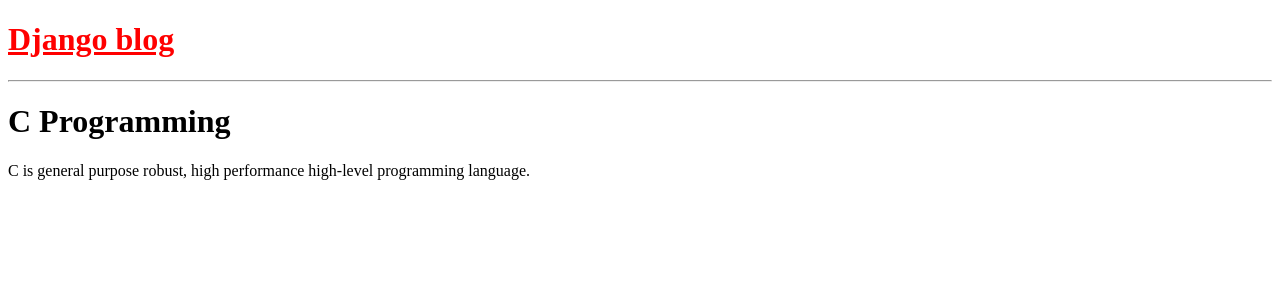
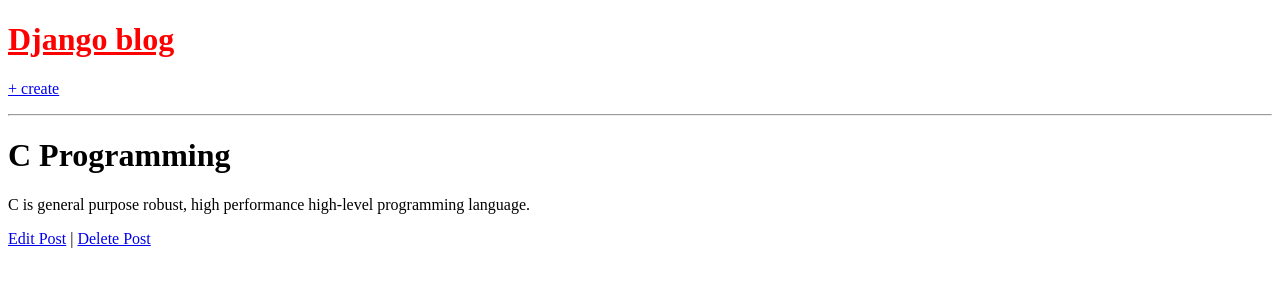
Before and after one commit to Baburam-Ch/blogs-app, a Django app: page /post/1/ in a window 1280 px wide. Shown: the top 300 px of the page. Run offline with Django 3.2, Linux system fonts and the light colour scheme; data comes from the database, SQL or seed files in the repository; both versions use the stored data as it was after the commit.

Commit message:
Update and Delete form inclusion

```diff
--- a/blogs/models.py
+++ b/blogs/models.py
@@ -1,5 +1,5 @@
 from django.db import models
-
+from django.urls import reverse
 
 # Create your models here.
 
@@ -12,4 +12,7 @@ class Post(models.Model):
     body = models.TextField()
 
     def __str__(self):
-        return self.title[:20]
+        return self.title
+
+    def get_absolute_url(self):
+        return reverse('blogs:detail', args=[str(self.id)])
--- a/blogs/urls.py
+++ b/blogs/urls.py
@@ -1,8 +1,17 @@
 from django.urls import path
-from . views import BlogListView, BlogDetailView
+from . views import (
+    BlogListView,
+    BlogDetailView,
+    BlogCreateView,
+    BlogUpdateView,
+    BlogDeleteView,
+)
 
 app_name = 'blogs'
 urlpatterns = [
+    path('post/<int:pk>/delete', BlogDeleteView.as_view(), name='delete'),
+    path('post/<int:pk>/update', BlogUpdateView.as_view(), name='update'),
+    path('post/new/', BlogCreateView.as_view(), name='create'),
     path('post/<int:pk>/', BlogDetailView.as_view(), name='detail'),
     path('', BlogListView.as_view(), name='home'),
 ]
--- a/blogs/views.py
+++ b/blogs/views.py
@@ -1,4 +1,8 @@
 from django.views.generic import ListView, DetailView
+from django.views.generic.edit import CreateView, UpdateView, DeleteView
+
+from django.urls import reverse_lazy
+
 from .models import Post
 
 # Create your views here.
@@ -9,3 +13,18 @@ class BlogListView(ListView):
 class BlogDetailView(DetailView):
     model = Post
     template_name = 'blogs/detail.html'
+
+class BlogCreateView(CreateView):
+    model = Post
+    template_name = 'blogs/create.html'
+    fields = '__all__'
+
+class BlogUpdateView(UpdateView):
+    model = Post
+    template_name = 'blogs/update.html'
+    fields = ('title', 'body')
+
+class BlogDeleteView(DeleteView):
+    model = Post
+    template_name = 'blogs/delete.html'
+    success_url = reverse_lazy('blogs:home')
--- a/templates/base.html
+++ b/templates/base.html
@@ -7,7 +7,8 @@
   <head>
   <body>
     <header>
-      <h1><a href="{% url 'blogs:home' %}">Django blog</a></h1>
+      <h1><a href="{% url 'blogs:home' %}">Django blog</a></h1
+      <p><a href="{% url 'blogs:create' %}">+ create</a></p>
     </header>
     <hr/>
     <div>
--- a/templates/blogs/detail.html
+++ b/templates/blogs/detail.html
@@ -3,4 +3,7 @@
 {% block content %}
     <h1>{{ post.title }}</h1>
     <p>{{ post.body }}</p>
+    <p><a href="{% url 'blogs:update' post.id %}">Edit Post</a> |
+       <a href="{% url 'blogs:delete' post.id %}">Delete Post</a>
+    </p>
 {% endblock content %}
```
Also changed, not shown: templates/blogs/create.html (added, +10 -0 lines), templates/blogs/delete.html (added, +10 -0 lines), templates/blogs/update.html (added, +9 -0 lines), db.sqlite3.
